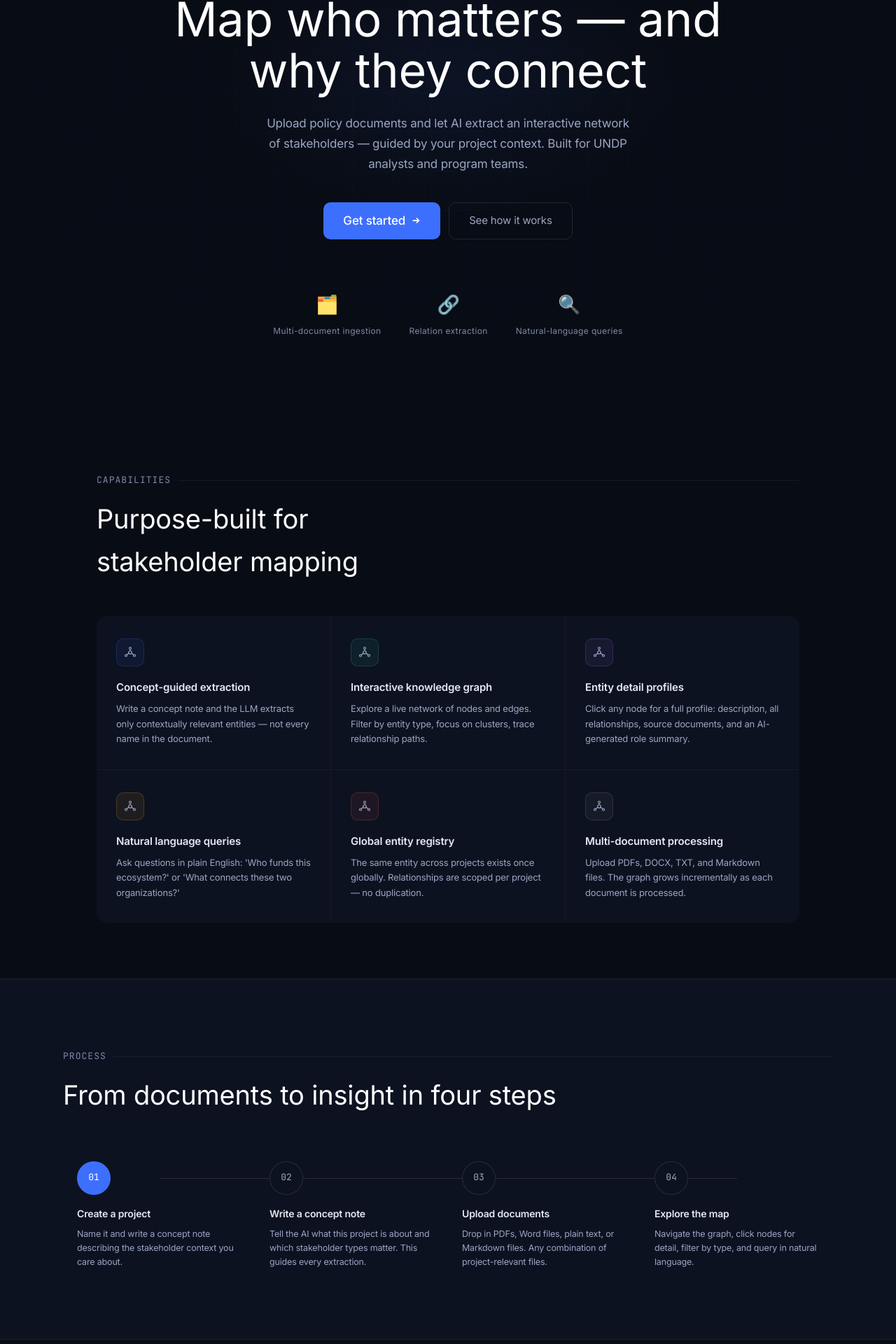
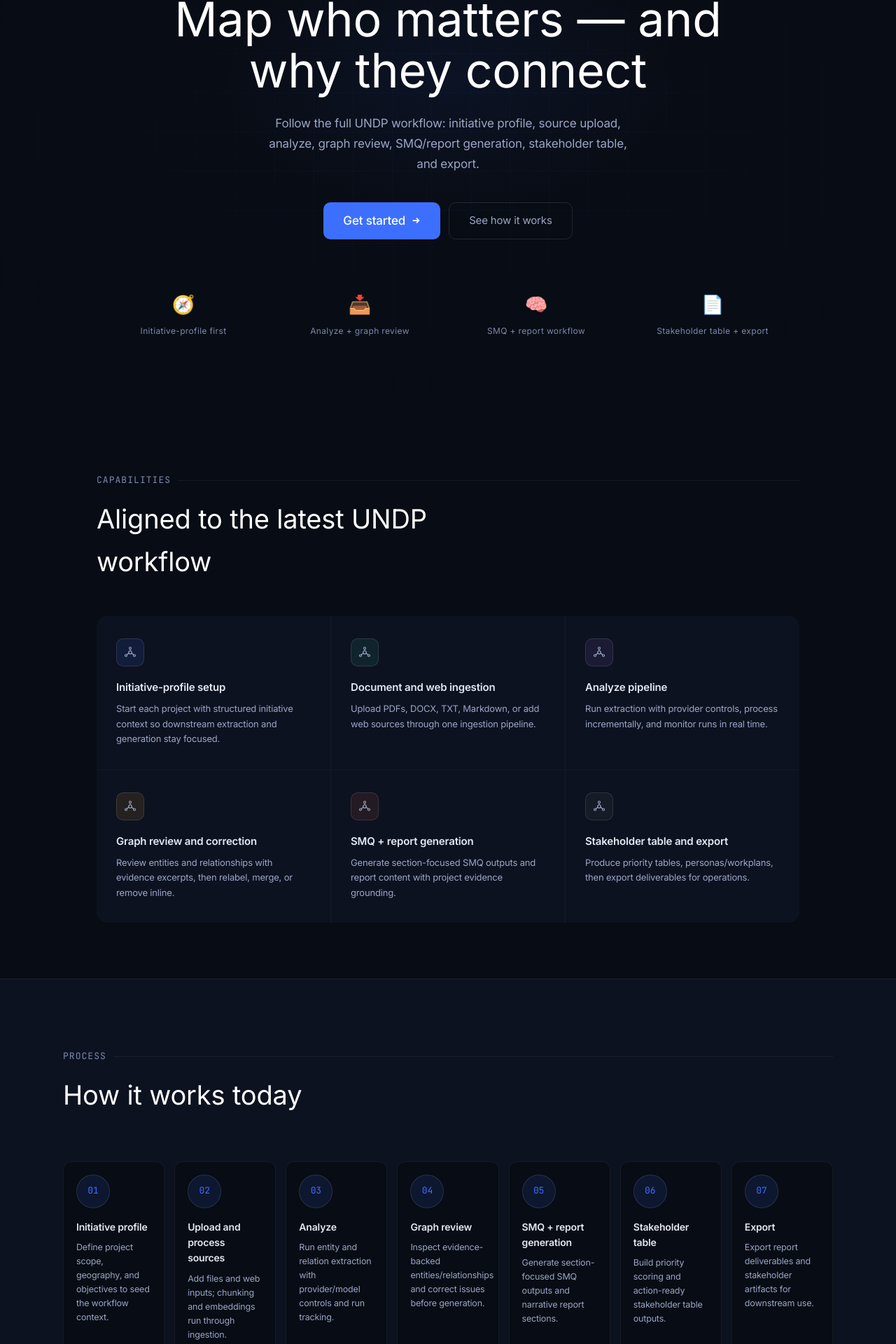
Before and after one commit to Ramykaz/Stakeholder-Mapping-Tool, a Next.js app in the folder frontend/: page / in a window 1280 px wide. Shown: the part 256-2176 px from the top of the page at 70% size. Built offline with nearby package versions, Linux system fonts and the light colour scheme.

Commit message:
Refresh landing page with canonical 7-step workflow copy

```diff
--- a/frontend/pages/index.tsx
+++ b/frontend/pages/index.tsx
@@ -25,7 +25,7 @@
         <TopNavigation />
 
         {/* Hero */}
-        <section style={{
+        <section className="hero-section" style={{
           minHeight: '100vh', display: 'flex', flexDirection: 'column',
           alignItems: 'center', justifyContent: 'center', textAlign: 'center',
           padding: '120px 48px 80px', position: 'relative', overflow: 'hidden',
@@ -75,9 +75,8 @@
             lineHeight: 1.7, margin: '0 auto 40px',
             opacity: 0, animation: 'fadeUp .6s .5s forwards',
           }}>
-            Upload policy documents and let AI extract an interactive network of
-            stakeholders — guided by your project context. Built for UNDP analysts
-            and program teams.
+            Follow the full UNDP workflow: initiative profile, source upload, analyze,
+            graph review, SMQ/report generation, stakeholder table, and export.
           </p>
 
           {/* CTAs */}
@@ -97,14 +96,12 @@
           </div>
 
           {/* Capability pillars */}
-          <div style={{
-            display: 'flex', gap: 40, justifyContent: 'center', flexWrap: 'wrap',
-            marginTop: 72, opacity: 0, animation: 'fadeUp .6s .8s forwards',
-          }}>
+          <div className="pillars-grid" style={{ marginTop: 72, opacity: 0, animation: 'fadeUp .6s .8s forwards' }}>
             {[
-              { icon: '🗂️', l: 'Multi-document ingestion' },
-              { icon: '🔗', l: 'Relation extraction' },
-              { icon: '🔍', l: 'Natural-language queries' },
+              { icon: '🧭', l: 'Initiative-profile first' },
+              { icon: '📥', l: 'Analyze + graph review' },
+              { icon: '🧠', l: 'SMQ + report workflow' },
+              { icon: '📄', l: 'Stakeholder table + export' },
             ].map(s => (
               <div key={s.l} style={{ textAlign: 'center', display: 'flex', flexDirection: 'column', alignItems: 'center', gap: 8 }}>
                 <div style={{ fontSize: 26 }}>{s.icon}</div>
@@ -120,20 +117,20 @@
         <section style={{ padding: '80px 48px', maxWidth: 1100, margin: '0 auto', width: '100%' }}>
           <div className="section-label">Capabilities</div>
           <h2 style={{ fontFamily: 'var(--serif)', fontSize: 'clamp(24px,3vw,38px)', color: '#fff', maxWidth: 500, marginBottom: 48 }}>
-            Purpose-built for stakeholder mapping
+            Aligned to the latest UNDP workflow
           </h2>
 
-          <div style={{
-            display: 'grid', gridTemplateColumns: 'repeat(3,1fr)',
+          <div className="feature-grid" style={{
+            display: 'grid',
             gap: 1, background: 'var(--border)', borderRadius: 16, overflow: 'hidden',
           }}>
             {[
-              { bg: 'rgba(61,111,255,0.08)',  border: 'rgba(61,111,255,0.2)',  title: 'Concept-guided extraction',  body: 'Write a concept note and the LLM extracts only contextually relevant entities — not every name in the document.' },
-              { bg: 'rgba(46,196,165,0.08)',  border: 'rgba(46,196,165,0.2)',  title: 'Interactive knowledge graph', body: 'Explore a live network of nodes and edges. Filter by entity type, focus on clusters, trace relationship paths.' },
-              { bg: 'rgba(155,110,243,0.08)', border: 'rgba(155,110,243,0.2)', title: 'Entity detail profiles',      body: 'Click any node for a full profile: description, all relationships, source documents, and an AI-generated role summary.' },
-              { bg: 'rgba(245,166,35,0.08)',  border: 'rgba(245,166,35,0.2)',  title: 'Natural language queries',    body: "Ask questions in plain English: 'Who funds this ecosystem?' or 'What connects these two organizations?'" },
-              { bg: 'rgba(240,97,74,0.08)',   border: 'rgba(240,97,74,0.2)',   title: 'Global entity registry',      body: 'The same entity across projects exists once globally. Relationships are scoped per project — no duplication.' },
-              { bg: 'rgba(255,255,255,0.04)', border: 'var(--border2)',         title: 'Multi-document processing',  body: 'Upload PDFs, DOCX, TXT, and Markdown files. The graph grows incrementally as each document is processed.' },
+              { bg: 'var(--accent-soft)', border: 'var(--border2)', title: 'Initiative-profile setup', body: 'Start each project with structured initiative context so downstream extraction and generation stay focused.' },
+              { bg: 'var(--teal-soft)', border: 'var(--border2)', title: 'Document and web ingestion', body: 'Upload PDFs, DOCX, TXT, Markdown, or add web sources through one ingestion pipeline.' },
+              { bg: 'var(--purple-soft)', border: 'var(--border2)', title: 'Analyze pipeline', body: 'Run extraction with provider controls, process incrementally, and monitor runs in real time.' },
+              { bg: 'var(--amber-soft)', border: 'var(--border2)', title: 'Graph review and correction', body: 'Review entities and relationships with evidence excerpts, then relabel, merge, or remove inline.' },
+              { bg: 'var(--coral-soft)', border: 'var(--border2)', title: 'SMQ + report generation', body: 'Generate section-focused SMQ outputs and report content with project evidence grounding.' },
+              { bg: 'rgba(255,255,255,0.04)', border: 'var(--border2)', title: 'Stakeholder table and export', body: 'Produce priority tables, personas/workplans, then export deliverables for operations.' },
             ].map(card => (
               <div
                 key={card.title}
@@ -167,27 +164,26 @@
           <div style={{ maxWidth: 1100, margin: '0 auto' }}>
             <div className="section-label">Process</div>
             <h2 style={{ fontFamily: 'var(--serif)', fontSize: 'clamp(24px,3vw,38px)', color: '#fff', marginBottom: 64 }}>
-              From documents to insight in four steps
+              How it works today
             </h2>
-            <div style={{ display: 'grid', gridTemplateColumns: 'repeat(4,1fr)', position: 'relative' }}>
-              <div style={{
-                position: 'absolute', top: 24, left: '12.5%', right: '12.5%',
-                height: 1, background: 'var(--border2)', zIndex: 0,
-              }}/>
+            <div className="process-grid" style={{ display: 'grid', gap: 14 }}>
               {[
-                { n: '01', title: 'Create a project',    body: 'Name it and write a concept note describing the stakeholder context you care about.' },
-                { n: '02', title: 'Write a concept note', body: 'Tell the AI what this project is about and which stakeholder types matter. This guides every extraction.' },
-                { n: '03', title: 'Upload documents',     body: 'Drop in PDFs, Word files, plain text, or Markdown files. Any combination of project-relevant files.' },
-                { n: '04', title: 'Explore the map',      body: 'Navigate the graph, click nodes for detail, filter by type, and query in natural language.' },
-              ].map((step, i) => (
-                <div key={step.n} style={{ padding: '0 20px', position: 'relative', zIndex: 1 }}>
+                { n: '01', title: 'Initiative profile', body: 'Define project scope, geography, and objectives to seed the workflow context.' },
+                { n: '02', title: 'Upload and process sources', body: 'Add files and web inputs; chunking and embeddings run through ingestion.' },
+                { n: '03', title: 'Analyze', body: 'Run entity and relation extraction with provider/model controls and run tracking.' },
+                { n: '04', title: 'Graph review', body: 'Inspect evidence-backed entities/relationships and correct issues before generation.' },
+                { n: '05', title: 'SMQ + report generation', body: 'Generate section-focused SMQ outputs and narrative report sections.' },
+                { n: '06', title: 'Stakeholder table', body: 'Build priority scoring and action-ready stakeholder table outputs.' },
+                { n: '07', title: 'Export', body: 'Export report deliverables and stakeholder artifacts for downstream use.' },
+              ].map((step) => (
+                <div key={step.n} style={{ padding: '18px 18px 16px', border: '1px solid var(--border)', borderRadius: 12, background: 'var(--bg)' }}>
                   <div style={{
                     width: 48, height: 48, borderRadius: '50%',
                     display: 'flex', alignItems: 'center', justifyContent: 'center',
                     fontFamily: 'var(--mono)', fontSize: 13,
-                    background: i === 0 ? 'var(--accent)' : 'var(--bg2)',
-                    color:       i === 0 ? '#fff' : 'var(--text2)',
-                    border:      i === 0 ? 'none' : '1px solid var(--border2)',
+                    background: 'var(--accent-soft)',
+                    color: 'var(--accent)',
+                    border: '1px solid var(--border2)',
                   }}>
                     {step.n}
                   </div>
@@ -202,10 +198,10 @@
         {/* CTA band */}
         <section style={{ padding: '100px 48px', textAlign: 'center' }}>
           <h2 style={{ fontFamily: 'var(--serif)', fontSize: 'clamp(26px,4vw,44px)', color: '#fff', maxWidth: 560, margin: '0 auto 16px' }}>
-            Ready to map your stakeholder network?
+            Ready to run the new stakeholder workflow?
           </h2>
           <p style={{ color: 'var(--text2)', marginBottom: 32 }}>
-            Used by UNDP policy analysts and program teams worldwide.
+            From source ingestion to validated insights, all in one workspace.
           </p>
           <Link href="/login?tab=register" className="btn-primary btn-primary-lg">
             Create a free account
@@ -230,6 +226,53 @@
           </div>
         </footer>
       </div>
+
+      <style jsx>{`
+        .pillars-grid {
+          display: grid;
+          gap: 28px;
+          width: 100%;
+          max-width: 980px;
+          grid-template-columns: repeat(4, minmax(0, 1fr));
+        }
+
+        .feature-grid {
+          grid-template-columns: repeat(3, minmax(0, 1fr));
+        }
+
+        .process-grid {
+          grid-template-columns: repeat(7, minmax(0, 1fr));
+        }
+
+        @media (max-width: 1200px) {
+          .process-grid {
+            grid-template-columns: repeat(4, minmax(0, 1fr));
+          }
+        }
+
+        @media (max-width: 1000px) {
+          .feature-grid {
+            grid-template-columns: repeat(2, minmax(0, 1fr));
+          }
+
+          .pillars-grid {
+            grid-template-columns: repeat(2, minmax(0, 1fr));
+          }
+        }
+
+        @media (max-width: 700px) {
+          .hero-section {
+            padding-left: 20px !important;
+            padding-right: 20px !important;
+          }
+
+          .feature-grid,
+          .process-grid,
+          .pillars-grid {
+            grid-template-columns: 1fr;
+          }
+        }
+      `}</style>
     </>
   );
 }
```
